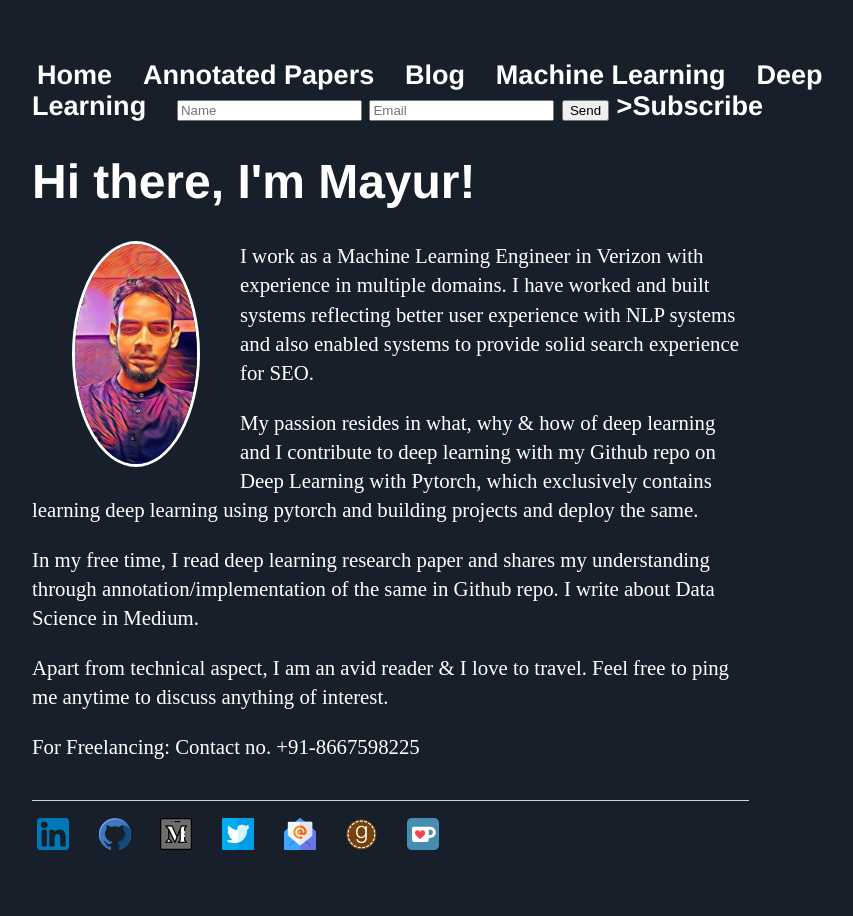
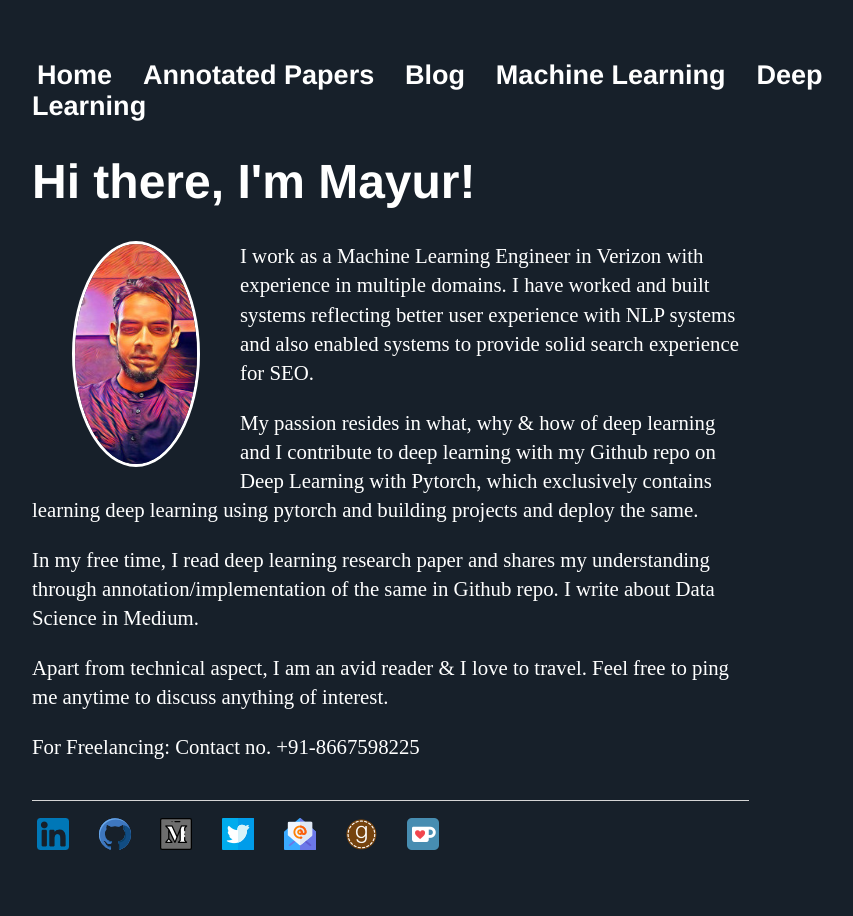
Before and after one commit to Mayurji/mayurji.github.io, a Jekyll site: the page built from index.html, in a window 1280 px wide. Shown: the whole page, without its empty margins (160-1013 px from the left). Built offline with Jekyll 4.4.1, drawn with Linux system fonts in a browser that asks for light colours.

Commit message:
Update default.html

```diff
--- a/_layouts/default.html
+++ b/_layouts/default.html
@@ -14,15 +14,7 @@
         		<li><a href="/blog">Blog</a></li>
 			<li><a href="/machine-learning">Machine Learning</a></li>
 			<li><a href="/deep-learning">Deep Learning</a></li>
-			<li>
-			<a <form action="https://formspree.io/mayurachennaiite@gmail.com"
-			      method="POST">
-			    <input type="text" placeholder="Name" name="name">
-			    <input type="email" placeholder="Email" name="_replyto" required>
-			    <input type="submit" value="Send">
-			</form>
-			>Subscribe</a>
-		      </li>
+
     		</ul>
 		</nav>
 		<div class="container" style="width:80%";>
```
